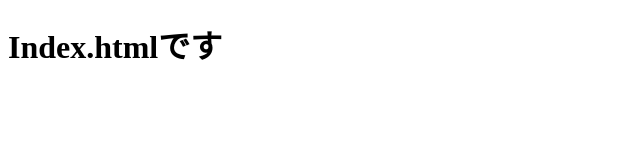
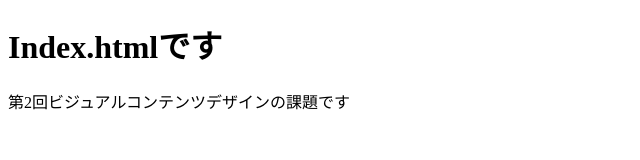
Before and after one commit to natsuki-1746/VCD_lesson, a plain HTML site: page index.html in a window 1280 px wide. Shown: the whole page, without its empty margins (0-640 px from the left). Drawn offline with Linux system fonts and the light colour scheme.

Commit message:
update index.html

```diff
--- a/index.html
+++ b/index.html
@@ -7,5 +7,7 @@
   </head>
   <body>
     <h1>Index.htmlです</h1>
+    <p>第2回ビジュアルコンテンツデザインの課題です</p>
+
   </body>
 </html>
```
